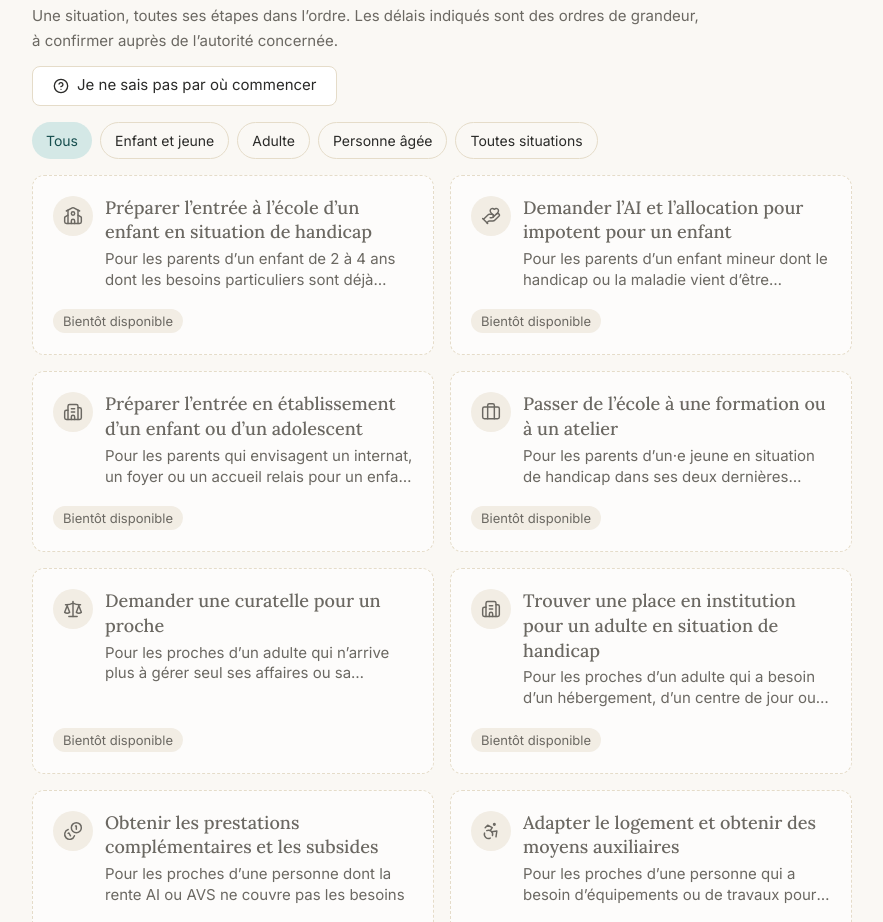
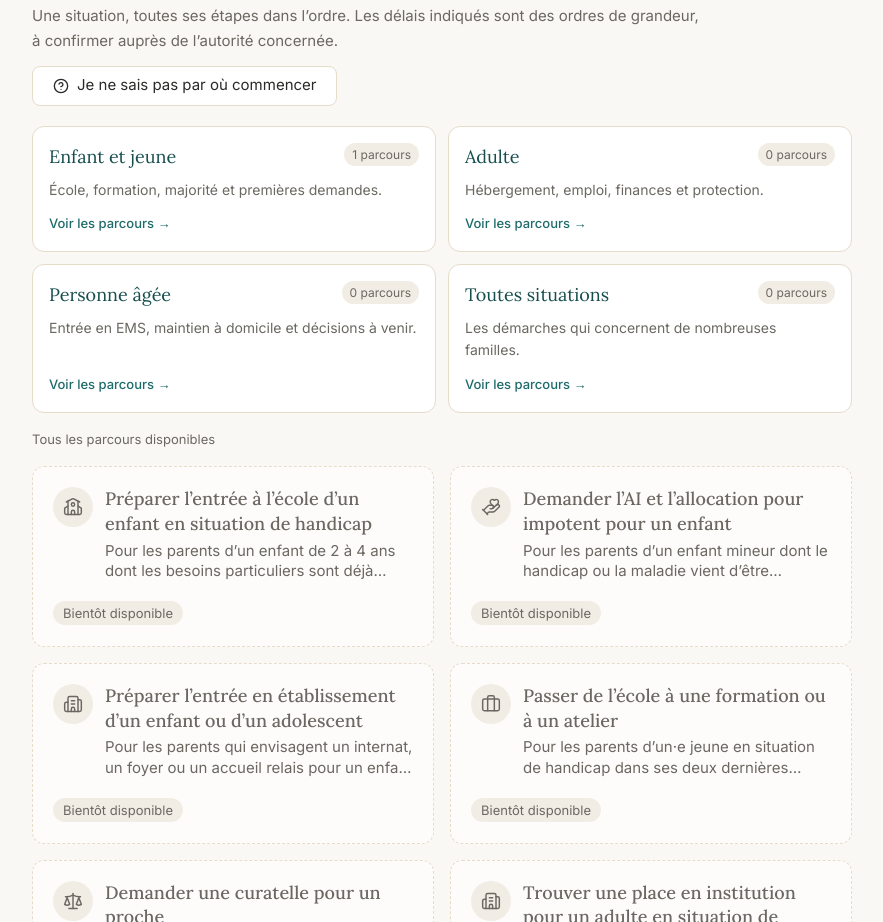
Before and after one commit to francoisrenevier-beep/plateforme-horizon-proche, a Next.js app: page /accueil in a window 1280 px wide. Shown: the part 810-1732 px from the top of the page, without its empty margins (328-1211 px from the left). Built offline with nearby package versions, Linux system fonts and the light colour scheme.

Commit message:
Improve procedure journey chooser

```diff
--- a/app/(app)/accueil/page.tsx
+++ b/app/(app)/accueil/page.tsx
@@ -11,6 +11,13 @@ import { Modale, BoutonSecondaire } from '@/components/ui/formulaire'
 import { cn } from '@/lib/utils'
 
 type Filtre = 'tous' | CategorieParcours
+
+const descriptionsCategories: Record<CategorieParcours, string> = {
+  enfant: 'École, formation, majorité et premières demandes.',
+  adulte: 'Hébergement, emploi, finances et protection.',
+  'personne-agee': 'Entrée en EMS, maintien à domicile et décisions à venir.',
+  transversal: 'Les démarches qui concernent de nombreuses familles.',
+}
 
 export default function AccueilPage() {
   const { personne, dossier, titulaire } = useDossier()
@@ -87,21 +94,37 @@ export default function AccueilPage() {
           </BoutonSecondaire>
         </div>
 
-        <div className="mt-4 flex flex-wrap gap-2" role="group" aria-label="Filtrer par situation">
-          {[{ id: 'tous' as const, libelle: 'Tous' }, ...CATEGORIES].map((c) => (
+        <div className="mt-5 grid gap-3 sm:grid-cols-2" role="group" aria-label="Choisir une situation">
+          {CATEGORIES.map((c) => {
+            const nombre = listeParcours.filter((p) => p.categorie === c.id && p.publie).length
+            const selectionnee = filtre === c.id
+            return (
               <button
                 key={c.id}
                 type="button"
-              onClick={() => setFiltre(c.id)}
-              aria-pressed={filtre === c.id}
+                onClick={() => setFiltre(selectionnee ? 'tous' : c.id)}
+                aria-pressed={selectionnee}
                 className={cn(
-                'rounded-full px-3.5 py-1.5 text-[14px] transition-colors',
-                filtre === c.id ? 'bg-teal-100 text-teal-900' : 'border border-sable-2 text-encre hover:bg-teal-50',
+                  'flex min-h-[112px] flex-col items-start rounded-lg border p-4 text-left transition-colors',
+                  selectionnee ? 'border-teal-700 bg-teal-50' : 'border-sable-2 bg-card hover:border-teal-700/40 hover:bg-teal-50/60',
                 )}
               >
-              {c.libelle}
+                <span className="flex w-full items-start justify-between gap-3">
+                  <span className="font-serif text-lg text-teal-900">{c.libelle}</span>
+                  <span className="rounded-full bg-sable px-2 py-0.5 text-[12px] text-encre-2">{nombre} parcours</span>
+                </span>
+                <span className="mt-2 max-w-sm text-[14px] leading-relaxed text-encre-2">{descriptionsCategories[c.id]}</span>
+                <span className="mt-auto pt-3 text-[13px] font-medium text-teal-700">{selectionnee ? 'Afficher toutes les situations' : 'Voir les parcours →'}</span>
               </button>
-          ))}
+            )
+          })}
+        </div>
+
+        <div className="mt-4 flex items-center justify-between gap-3">
+          <p className="text-[13px] text-encre-2">
+            {filtre === 'tous' ? 'Tous les parcours disponibles' : `Parcours pour : ${CATEGORIES.find((c) => c.id === filtre)?.libelle}`}
+          </p>
+          {filtre !== 'tous' && <button type="button" onClick={() => setFiltre('tous')} className="text-[13px] font-medium text-teal-700 underline-offset-4 hover:underline">Tout afficher</button>}
         </div>
 
         {disponibles.length === 0 ? (
```
Lines whose indentation alone changed are shown as unchanged.
